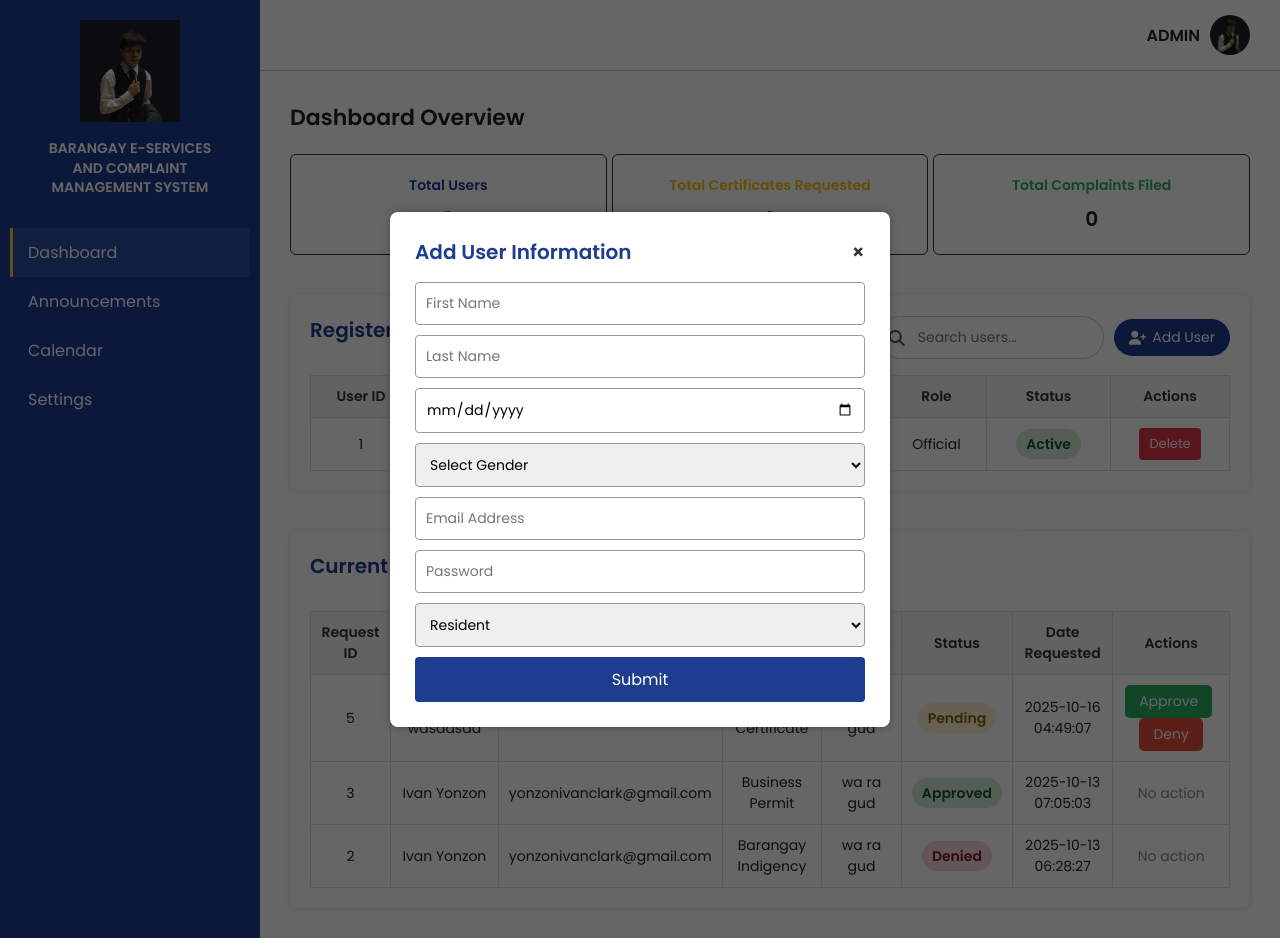
After one commit to YvanClarc/Barangay-E-services, a PHP site: page /users/admin/official_dashboard.php in a window 1280 px wide, after a click on "Add User". The commit adds this page. Run offline with PHP 8.4, Linux system fonts and the light colour scheme; data comes from the database, SQL or seed files in the repository.

Commit message:
arranged/organized

```diff
--- a/add_resident.php
+++ b/users/admin/add_resident.php
@@ -1,6 +1,6 @@
 <?php
 session_start();
-require_once 'config.php';
+require_once '../../config.php';
 
 if (isset($_POST['register'])) {
     $first_name = $_POST['first_name'];
--- a/delete_user.php
+++ b/users/admin/delete_user.php
@@ -1,5 +1,5 @@
 <?php
-require 'config.php';
+require '../../config.php';
 
 if (isset($_POST['id'])) {
     $id = $_POST['id'];
--- /dev/null
+++ b/users/admin/official_dashboard.php
@@ -0,0 +1,247 @@
+<?php
+session_start();
+require_once __DIR__ . '/../../config.php'; // correct PHP include
+
+// === COUNT USERS ===
+$user_count = 0;
+$user_query = "SELECT COUNT(*) AS total_users FROM tbl_users";
+if ($result = $conn->query($user_query)) {
+  $user_count = $result->fetch_assoc()['total_users'] ?? 0;
+}
+
+// === COUNT CERTIFICATE REQUESTS ===
+$cert_count = 0;
+$cert_query = "SELECT COUNT(*) AS total_certificates FROM tbl_requests";
+if ($result = $conn->query($cert_query)) {
+  $cert_count = $result->fetch_assoc()['total_certificates'] ?? 0;
+}
+
+// === FETCH USERS ===
+$users_query = "SELECT id, first_name, last_name, email, role, account_status
+                FROM tbl_users ORDER BY id DESC";
+$users_result = $conn->query($users_query);
+
+// === FETCH REQUESTS ===
+$requests_query = "SELECT r.r_id, r.first_name, r.last_name, r.document_type, r.purpose,
+                          r.r_status, r.date_requested, u.email
+                   FROM tbl_requests r
+                   LEFT JOIN tbl_users u ON r.id = u.id
+                   ORDER BY r.r_id DESC";
+$requests_result = $conn->query($requests_query);
+?>
+<!DOCTYPE html>
+<html lang="en">
+<head>
+  <meta charset="UTF-8">
+  <meta name="viewport" content="width=device-width, initial-scale=1.0">
+  <title>Barangay Dashboard</title>
+
+  <!-- STYLES -->
+  <link rel="stylesheet" href="https://cdnjs.cloudflare.com/ajax/libs/font-awesome/6.4.0/css/all.min.css">
+  <link href="https://fonts.googleapis.com/css2?family=Poppins:wght@400;600&display=swap" rel="stylesheet">
+  <link rel="stylesheet" href="../../styles/Official_dashboard.css">
+</head>
+<body>
+  <div class="container">
+
+    <!-- SIDEBAR -->
+    <aside class="sidebar">
+      <div class="logo-section">
+        <img src="../../images/ivan.png" alt="Barangay Logo">
+        <h2>BARANGAY E-SERVICES<br>AND COMPLAINT<br>MANAGEMENT SYSTEM</h2>
+      </div>
+      <nav class="nav">
+        <a href="#" class="active">Dashboard</a>
+        <a href="#">Announcements</a>
+        <a href="#">Calendar</a>
+        <a href="#">Settings</a>
+      </nav>
+    </aside>
+
+    <!-- MAIN CONTENT -->
+    <main class="main">
+
+      <!-- TOPBAR -->
+      <header class="topbar">
+        <span class="admin">ADMIN</span>
+        <img src="../../images/ivan.png" alt="Admin Icon" class="admin-icon">
+      </header>
+
+      <!-- DASHBOARD OVERVIEW -->
+      <section class="dashboard">
+        <h1>Dashboard Overview</h1>
+
+        <?php if (isset($_SESSION['message'])): ?>
+          <script>
+            document.addEventListener('DOMContentLoaded', () => {
+              openModal('<?php echo $_GET['modal'] ?? 'residentModal'; ?>');
+              showMessage('<?php echo ucfirst($_SESSION['status']); ?>', '<?php echo $_SESSION['message']; ?>');
+            });
+          </script>
+          <?php unset($_SESSION['message'], $_SESSION['status']); ?>
+        <?php endif; ?>
+
+        <div class="cards">
+          <div class="card blue">
+            <p>Total Users</p>
+            <span><?= htmlspecialchars($user_count) ?></span>
+          </div>
+          <div class="card yellow">
+            <p>Total Certificates Requested</p>
+            <span><?= htmlspecialchars($cert_count) ?></span>
+          </div>
+          <div class="card green">
+            <p>Total Complaints Filed</p>
+            <span>0</span>
+          </div>
+        </div>
+
+        <!-- REGISTERED USERS -->
+        <section class="users-section">
+          <div class="users-header">
+            <h2>Registered Users</h2>
+            <div class="header-actions">
+              <div class="search-container">
+                <i class="fas fa-search"></i>
+                <input type="text" id="userSearch" placeholder="Search users..." onkeyup="searchUsers()">
+              </div>
+              <button class="add-user-btn" onclick="openModal('residentModal')">
+                <i class="fas fa-user-plus"></i> Add User
+              </button>
+            </div>
+          </div>
+
+          <table class="user-table" id="userTable">
+            <thead>
+              <tr>
+                <th>User ID</th>
+                <th>Full Name</th>
+                <th>Email</th>
+                <th>Role</th>
+                <th>Status</th>
+                <th>Actions</th>
+              </tr>
+            </thead>
+            <tbody>
+              <?php if ($users_result && $users_result->num_rows > 0): ?>
+                <?php while ($user = $users_result->fetch_assoc()): ?>
+                  <tr>
+                    <td><?= htmlspecialchars($user['id']) ?></td>
+                    <td><?= htmlspecialchars($user['first_name'] . ' ' . $user['last_name']) ?></td>
+                    <td><?= htmlspecialchars($user['email']) ?></td>
+                    <td><?= ucfirst(htmlspecialchars($user['role'])) ?></td>
+                    <td>
+                      <span class="status <?= $user['account_status'] === 'pending' ? 'pending' : ($user['account_status'] === 'active' ? 'active' : '') ?>">
+                        <?= ucfirst(htmlspecialchars($user['account_status'])) ?>
+                      </span>
+                    </td>
+                    <td>
+                      <?php if ($user['account_status'] === 'pending'): ?>
+                        <button class="approve-btn" onclick="updateStatus(<?= $user['id'] ?>, 'active')">Approve</button>
+                      <?php endif; ?>
+                      <button class="delete-btn" onclick="deleteUser(<?= $user['id'] ?>)">Delete</button>
+                    </td>
+                  </tr>
+                <?php endwhile; ?>
+              <?php else: ?>
+                <tr><td colspan="6" style="text-align:center;">No users found.</td></tr>
+              <?php endif; ?>
+            </tbody>
+          </table>
+        </section>
+
+        <!-- CURRENT REQUESTS -->
+        <section class="users-section requests-section">
+          <div class="users-header">
+            <h2>Current Requests</h2>
+          </div>
+
+          <table class="user-table" id="requestsTable">
+            <thead>
+              <tr>
+                <th>Request ID</th>
+                <th>Full Name</th>
+                <th>Email</th>
+                <th>Document Type</th>
+                <th>Purpose</th>
+                <th>Status</th>
+                <th>Date Requested</th>
+                <th>Actions</th>
+              </tr>
+            </thead>
+            <tbody>
+              <?php if ($requests_result && $requests_result->num_rows > 0): ?>
+                <?php while ($req = $requests_result->fetch_assoc()): ?>
+                  <tr>
+                    <td><?= htmlspecialchars($req['r_id']) ?></td>
+                    <td><?= htmlspecialchars($req['first_name'] . ' ' . $req['last_name']) ?></td>
+                    <td><?= htmlspecialchars($req['email']) ?></td>
+                    <td><?= htmlspecialchars($req['document_type']) ?></td>
+                    <td><?= htmlspecialchars($req['purpose']) ?></td>
+                    <td>
+                      <span class="status
+                        <?= $req['r_status'] === 'pending' ? 'pending' :
+                          ($req['r_status'] === 'approved' ? 'active' : 'denied') ?>">
+                        <?= ucfirst(htmlspecialchars($req['r_status'])) ?>
+                      </span>
+                    </td>
+                    <td><?= htmlspecialchars($req['date_requested']) ?></td>
+                    <td>
+                      <?php if ($req['r_status'] === 'pending'): ?>
+                        <button class="approve-btn" onclick="updateRequestStatus(<?= $req['r_id'] ?>, 'approved')">Approve</button>
+                        <button class="deny-btn" onclick="updateRequestStatus(<?= $req['r_id'] ?>, 'denied')">Deny</button>
+                      <?php else: ?>
+                        <span style="color:#888;">No action</span>
+                      <?php endif; ?>
+                    </td>
+                  </tr>
+                <?php endwhile; ?>
+              <?php else: ?>
+                <tr><td colspan="8" style="text-align:center;">No requests found.</td></tr>
+              <?php endif; ?>
+            </tbody>
+          </table>
+        </section>
+      </section>
+    </main>
+  </div>
+
+  <!-- ADD RESIDENT MODAL -->
+  <div id="residentModal" class="modal">
+    <div class="modal-content">
+      <span class="close-btn" onclick="closeModal('residentModal')">&times;</span>
+      <h2>Add User Information</h2>
+      <form method="POST" action="add_resident.php">
+        <input type="text" name="first_name" placeholder="First Name" required>
+        <input type="text" name="last_name" placeholder="Last Name" required>
+        <input type="date" name="birth_date" required>
+        <select name="gender" required>
+          <option value="">Select Gender</option>
+          <option>Male</option>
+          <option>Female</option>
+        </select>
+        <input type="email" name="email" placeholder="Email Address" required>
+        <input type="password" name="password" placeholder="Password" required>
+        <select name="role" required>
+          <option value="resident">Resident</option>
+          <option value="staff">Staff</option>
+          <option value="official">Official</option>
+        </select>
+        <button type="submit" name="register">Submit</button>
+      </form>
+    </div>
+  </div>
+
+  <!-- MESSAGE MODAL -->
+  <div id="messageModal" class="modal" style="background: rgba(0,0,0,0.3); z-index: 1000;">
+    <div class="modal-content" style="max-width: 400px; text-align: center; padding: 30px 20px;">
+      <h2 id="messageTitle">Status</h2>
+      <p id="messageText" style="font-size: 15px; margin: 10px 0 20px;"></p>
+      <button onclick="closeModal('messageModal')" style="width: 100px; cursor: pointer;">OK</button>
+    </div>
+  </div>
+
+  <!-- SCRIPTS -->
+  <script src="../../scripts/official_dashboard.js"></script>
+</body>
+</html>
--- a/update_request_status.php
+++ b/users/admin/update_request_status.php
@@ -1,6 +1,6 @@
 <?php
 session_start();
-require 'config.php';
+require '../../config.php';
 
 if ($_SERVER['REQUEST_METHOD'] === 'POST' && isset($_POST['r_id'], $_POST['status'])) {
     $r_id = intval($_POST['r_id']);
--- a/update_user.php
+++ b/users/admin/update_user.php
@@ -1,5 +1,5 @@
 <?php
-require 'config.php'; // make sure this connects to your database
+require '../../config.php'; // make sure this connects to your database
 
 if ($_SERVER["REQUEST_METHOD"] === "POST") {
     $id = $_POST['id'] ?? null;
--- a/add_request.php
+++ b/users/user/add_request.php
@@ -1,7 +1,6 @@
 <?php
-// filepath: e:\xampp\htdocs\HTML-CSS-PHP-projects\Barangay E-services\add_request.php
 session_start();
-require_once 'config.php';
+require_once '../../config.php';
 
 // Make sure the user is logged in and has an ID in session
 if (!isset($_SESSION['user_id'])) {
--- a/delete_request.php
+++ b/users/user/delete_request.php
@@ -1,6 +1,6 @@
 <?php
 session_start();
-require_once 'config.php';
+require_once '../../config.php';
 
 if (!isset($_SESSION['user_id'])) exit('Unauthorized');
 if ($_SERVER['REQUEST_METHOD'] === 'POST' && isset($_POST['r_id'])) {
--- a/get_request.php
+++ b/users/user/get_request.php
@@ -1,6 +1,6 @@
 <?php
 session_start();
-require_once 'config.php';
+require_once '../../config.php';
 
 if (!isset($_SESSION['user_id'])) exit('Unauthorized');
 if (isset($_GET['r_id'])) {
```
Also changed, not shown: login_register.php (+4 -3 lines), official_dashboard.php (deleted, +0 -242 lines), scripts/official_dashboard.js (+53 -0 lines), users/user/user_dashboard.php (renamed from user_dashboard.php, +9 -7 lines), uploads/announcements/ann_1760843109_7fc2e60a40dc.png (added), uploads/announcements/ann_1760843724_3d706fb5a998.png (added), uploads/announcements/ann_1760843987_f9cc4a13e246.png (added), uploads/announcements/ann_1760844044_d02946de7b2c.png (added), uploads/announcements/ann_1760844541_b31f8abae430.png (added).
